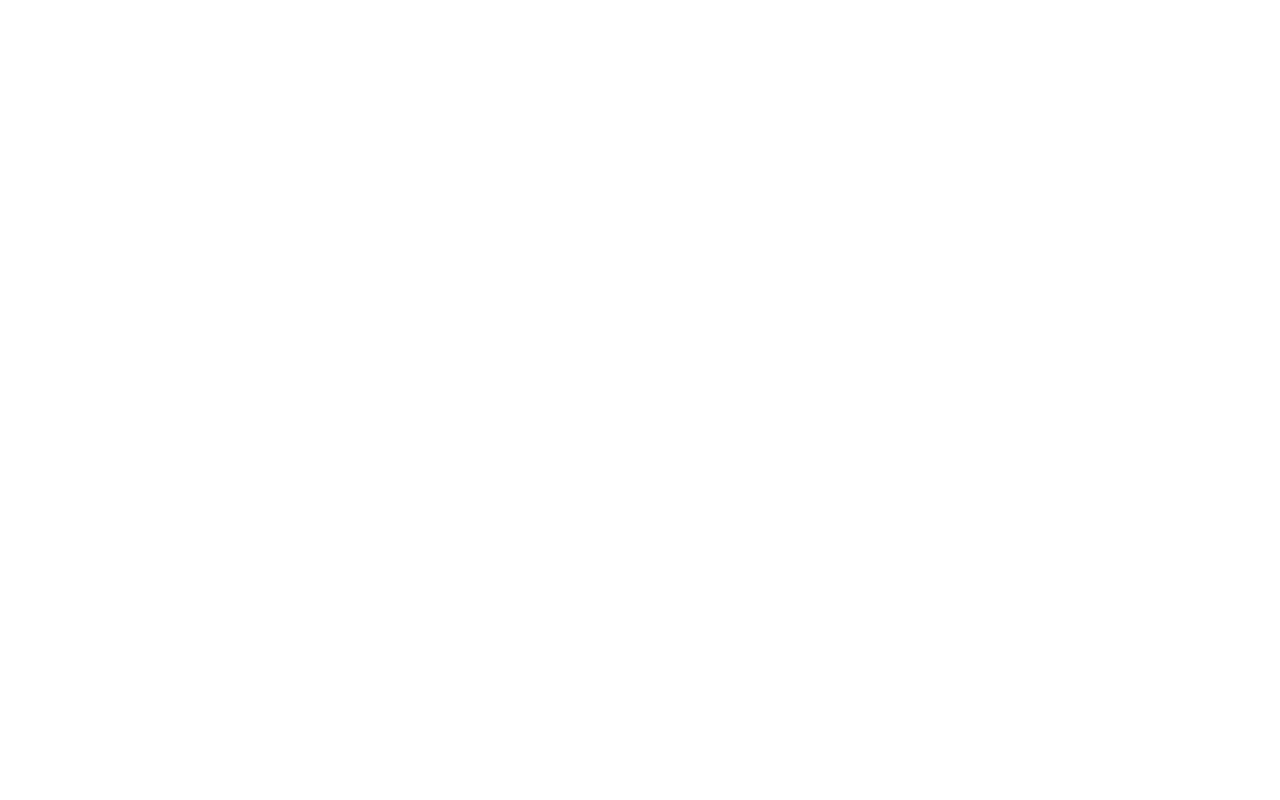
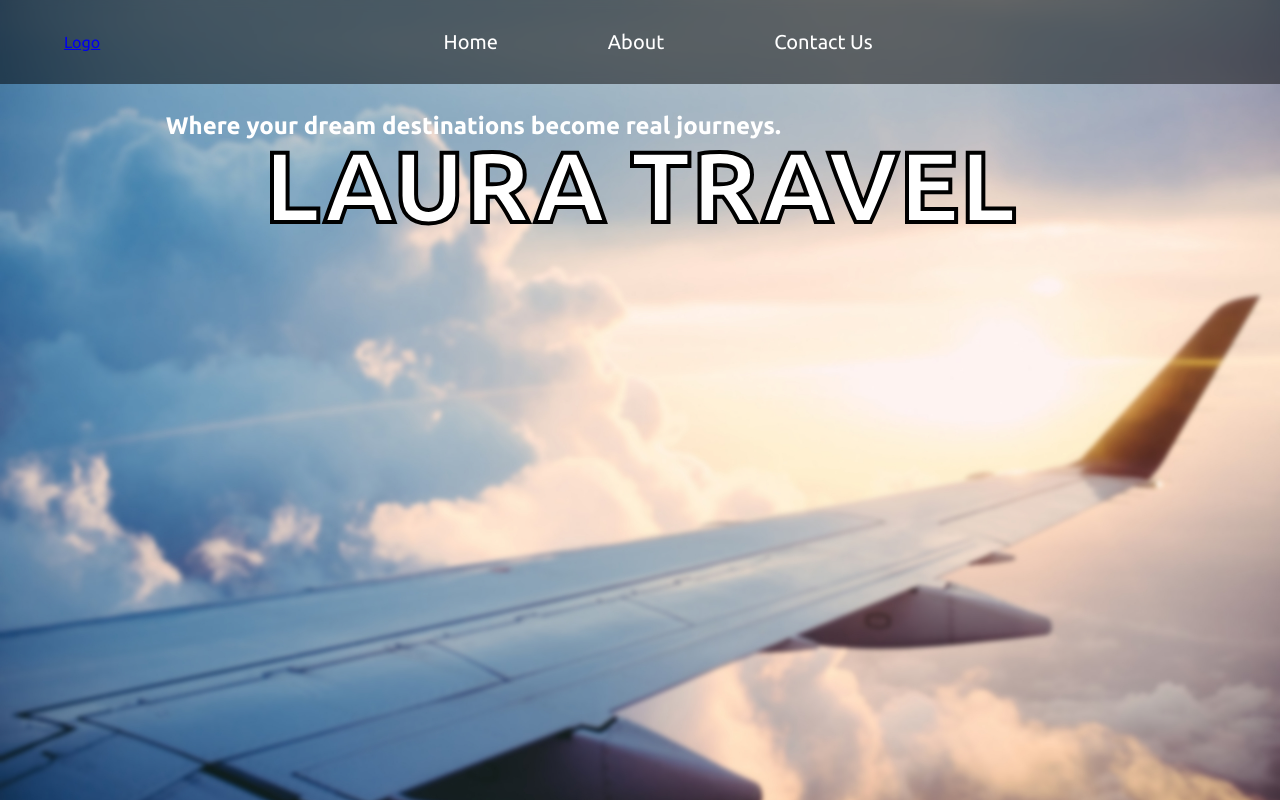
Before and after one commit to erzamusliu11/LTravel, a plain HTML site: page index.html in a window 1280 px wide. Drawn offline with Linux system fonts and the light colour scheme.

Commit message:
Main Page Created

```diff
--- a/index.html
+++ b/index.html
@@ -3,9 +3,22 @@
 <head>
     <meta charset="UTF-8">
     <meta name="viewport" content="width=device-width, initial-scale=1.0">
-    <title>Document</title>
+    <title>Laura Travel</title>
+    <link rel="stylesheet" href="style.css">
+    <link href="https://fonts.googleapis.com/css2?family=Ubuntu:wght@300;400;500;700&display=swap" rel="stylesheet">
 </head>
 <body>
-
+    <nav>
+        <a href="index.html">Logo</a>
+        <ul>
+            <li><a href="#">Home</a></li>
+            <li><a href="#">About</a></li>
+            <li><a href="#">Contact Us</a></li>
+        </ul>
+    </nav>
+<section>
+    <h1 class="title">LAURA TRAVEL</h1>
+    <h2 class="quote">Where your dream destinations become real journeys.</h2>
+</section>
 </body>
 </html>
--- /dev/null
+++ b/style.css
@@ -0,0 +1,75 @@
+* {
+    padding: 0;
+    margin: 0;
+    box-sizing: border-box;
+}
+
+body {
+    background-color: rgb(57, 143, 224);
+    background-image: url(Photos/Background.jpg);
+    background-size: cover;
+    background-repeat: no-repeat;
+    color: aliceblue;
+    font-family: 'Ubuntu', sans-serif;
+    min-height: 100vh;
+}
+
+h1 {
+    font-family: 'Ubuntu', sans-serif;
+    font-weight: 700;
+}
+
+.title {
+    position: relative;
+    text-align: center;
+    font-size: 100px;
+    -webkit-text-stroke: 4px black;
+    -webkit-text-fill-color: white;
+}
+
+.quote {
+    position: absolute;
+    top: 14%;
+    right: 39%;
+}
+
+nav {
+    position: fixed;
+    top: 0;
+    left: 0;
+    width: 100%;
+    display: flex;
+    justify-content: flex-start;
+    align-items: center;
+    padding: 30px 5%;
+    z-index: 1000;
+    background-color: rgba(0, 0, 0, 0.5);
+    backdrop-filter: blur(5px);
+}
+
+nav ul {
+    display: flex;
+    justify-content: center;
+    gap: 5em;
+    list-style: none;
+    margin: 0;
+    flex: 1;
+}
+
+nav ul a {
+    color: white;
+    padding: 5px 15px;
+    border-radius: 5px;
+    transition: 0.3s ease;
+    font-size: 20px;
+    text-decoration: none;
+}
+
+nav ul a:hover {
+    background-color: rgba(255, 255, 255, 0.2);
+}
+
+section {
+    color: white;
+    padding: 10%;
+}
```
Also changed, not shown: Photos/Background.jpg (added), 1 other file.
